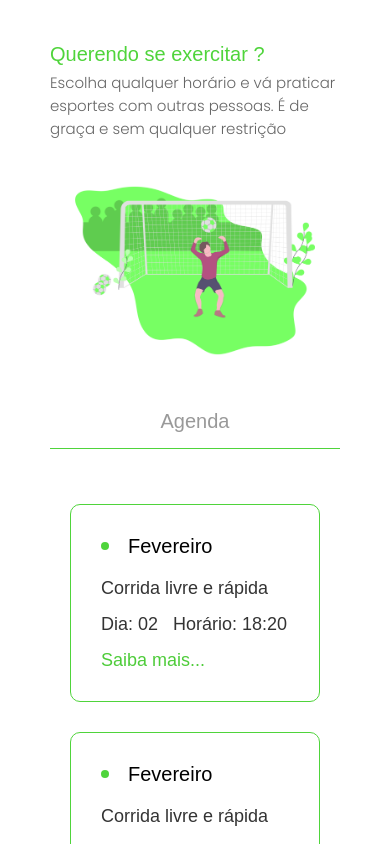
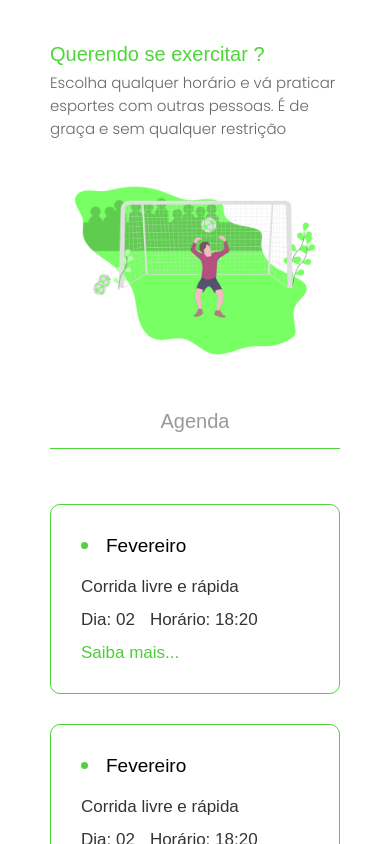
Before and after one commit to henrique2003/Sporgenda-front-end, a React (Create React App) app: page / in a window 390 px wide. Shown: the top 844 px of the page. Built offline with nearby package versions, Linux system fonts and the light colour scheme.

Commit message:
style: responsive home schedule to celphones

```diff
--- a/src/pages/Home/components/Schedule/components/ScheduleItem/style.css
+++ b/src/pages/Home/components/Schedule/components/ScheduleItem/style.css
@@ -77,3 +77,35 @@
     font-size: 18px;
   }
 }
+
+/* Celphones */
+@media (max-width: 428px) {
+  .schedule {
+    margin: 0;
+    margin-top: 30px;
+  }
+
+  .schedule .content .card_header h4 {
+    font-size: 19px;
+  }
+
+  .schedule .content .card_header .green_point {
+    width: 7px;
+    height: 7px;
+    margin-right: 18px;
+  }
+
+  .schedule .content p {
+    font-size: 17px;
+    margin-bottom: 13px;
+  }
+
+  .schedule .content section {
+    margin-bottom: 13px;
+    font-size: 17px;
+  }
+
+  .schedule .content a {
+    font-size: 17px;
+  }
+}
```
